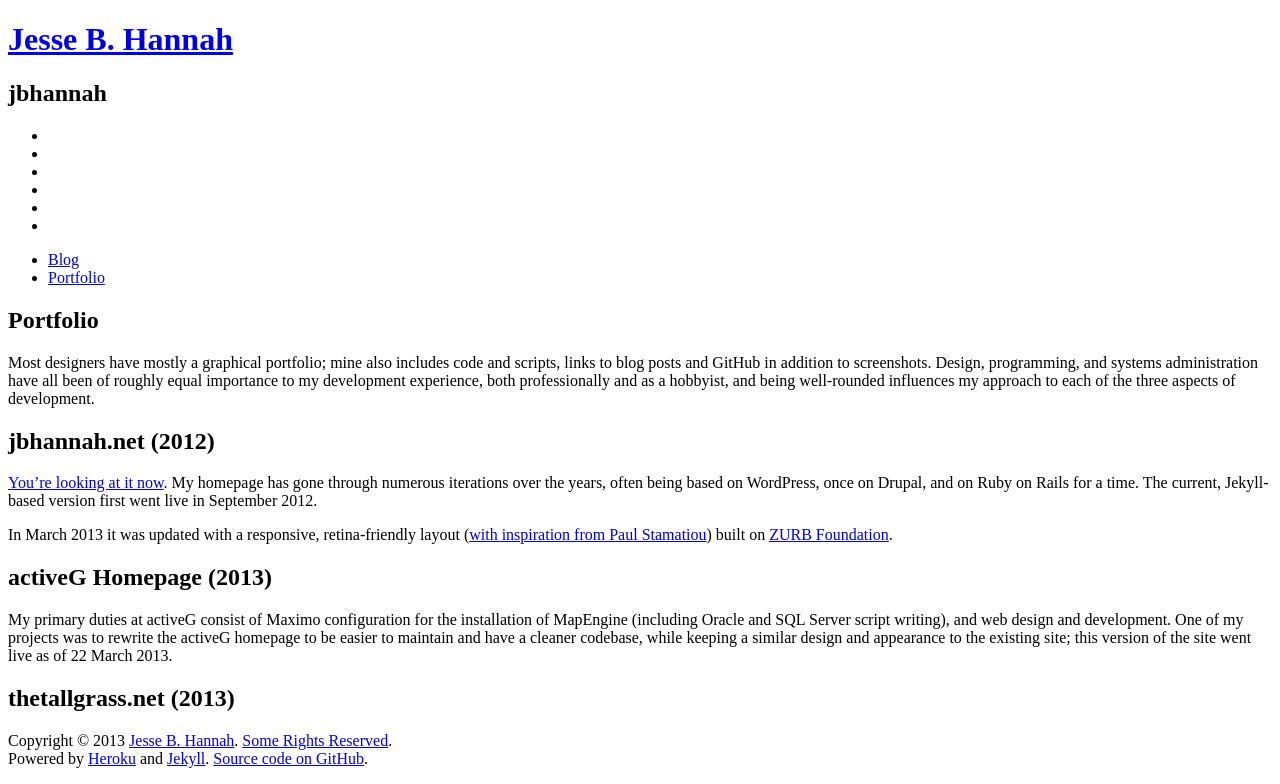
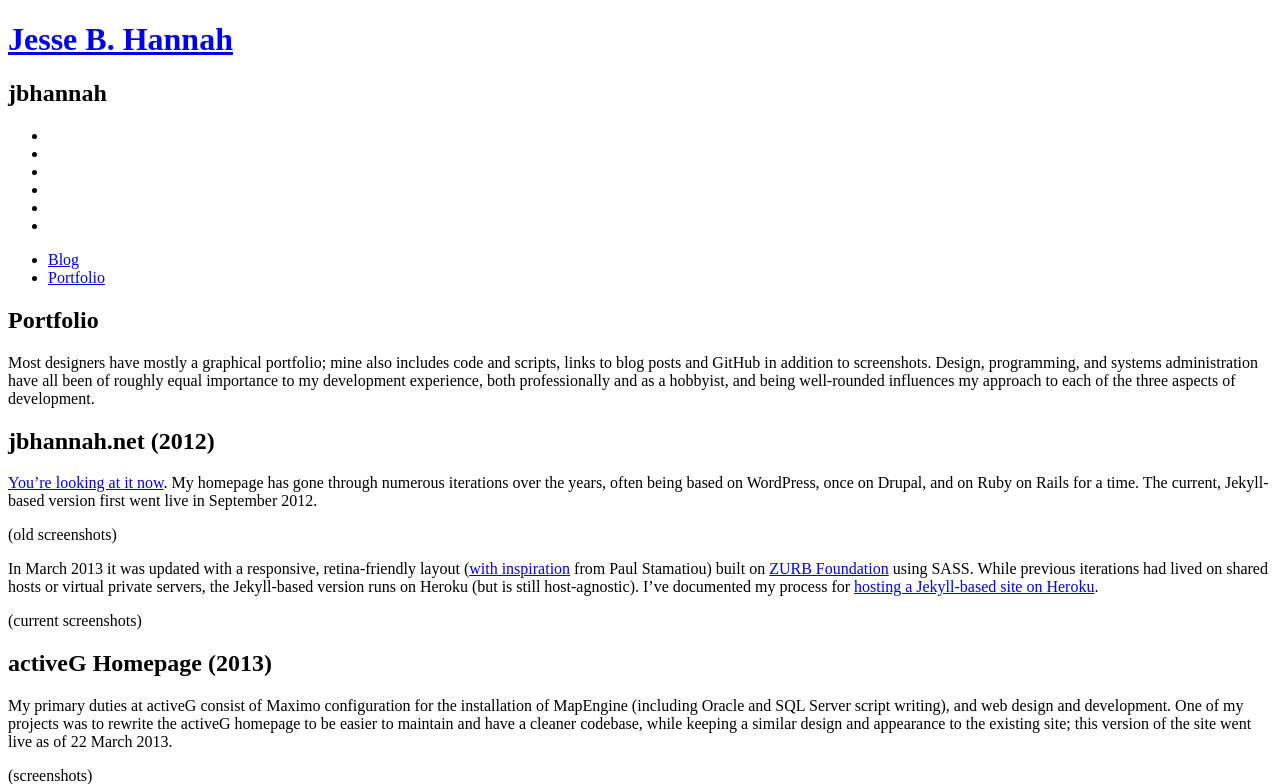
Before and after one commit to jbhannah/jbhannah.net-jekyll, a Jekyll site: the page built from portfolio.md, in a window 1280 px wide. Shown: the part 208-992 px from the top of the page. Built offline with Jekyll 4.4.1, drawn with Linux system fonts in a browser that asks for light colours; nearby versions of some CDN libraries; some of the changed text lies outside the part shown; grey boxes are pictures that could not be loaded.

Commit message:
More portfolio text

```diff
--- a/portfolio.md
+++ b/portfolio.md
@@ -19,9 +19,16 @@ numerous iterations over the years, often being based on WordPress,
 once on Drupal, and on Ruby on Rails for a time. The current,
 Jekyll-based version first went live in September 2012.
 
+(old screenshots)
+
 In March 2013 it was updated with a responsive, retina-friendly layout
-([with inspiration from Paul Stamatiou][stammy]) built on [ZURB
-Foundation][zurb].
+([with inspiration][stammy] from Paul Stamatiou) built on [ZURB
+Foundation][zurb] using SASS. While previous iterations had lived on
+shared hosts or virtual private servers, the Jekyll-based version runs
+on Heroku (but is still host-agnostic). I've documented my process for
+[hosting a Jekyll-based site on Heroku][jekyll-heroku].
+
+(current screenshots)
 
 ## activeG Homepage (2013)
 
@@ -33,8 +40,17 @@ cleaner codebase, while keeping a similar design and appearance to
 the existing site; this version of the site went live as of 22 March
 2013.
 
+(screenshots)
+
+This site is also based on ZURB Foundation, but uses static CSS and
+HTML since it will need to be maintained by people without experience
+beyond HTML, CSS, and JavaScript; using Jekyll or SASS would be too
+complicated, so those were ruled out, at the expense of keeping the
+code from being fully semantic.
+
 ## thetallgrass.net (2013)
 
 [jbhannah.net]: {{ site.url }}
 [stammy]: http://paulstamatiou.com/responsive-retina-blog-development-part-2
 [zurb]: http://foundation.zurb.com/
+[jekyll-heroku]: {% post_url 2013-01-16-jekyll-on-heroku-without-rack-jekyll-or-custom-buildpacks %}
```
